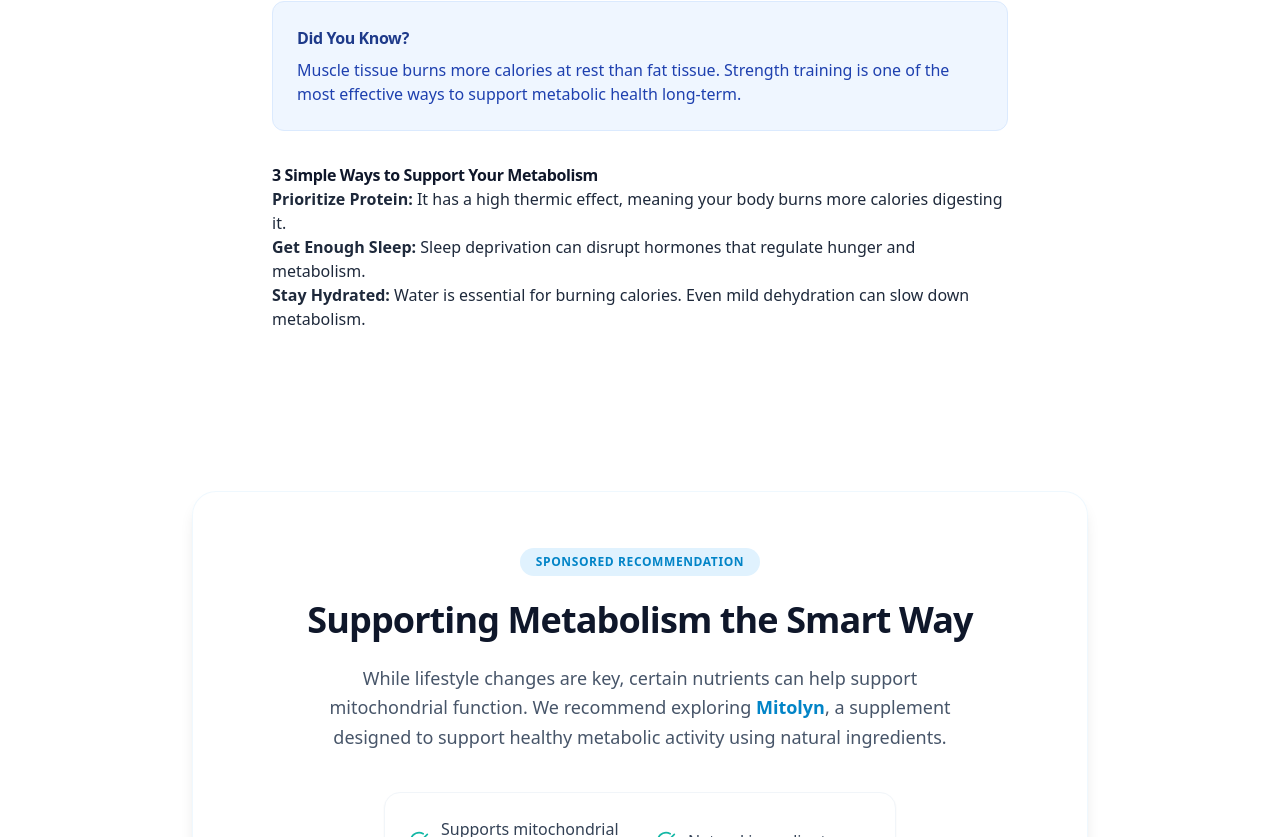
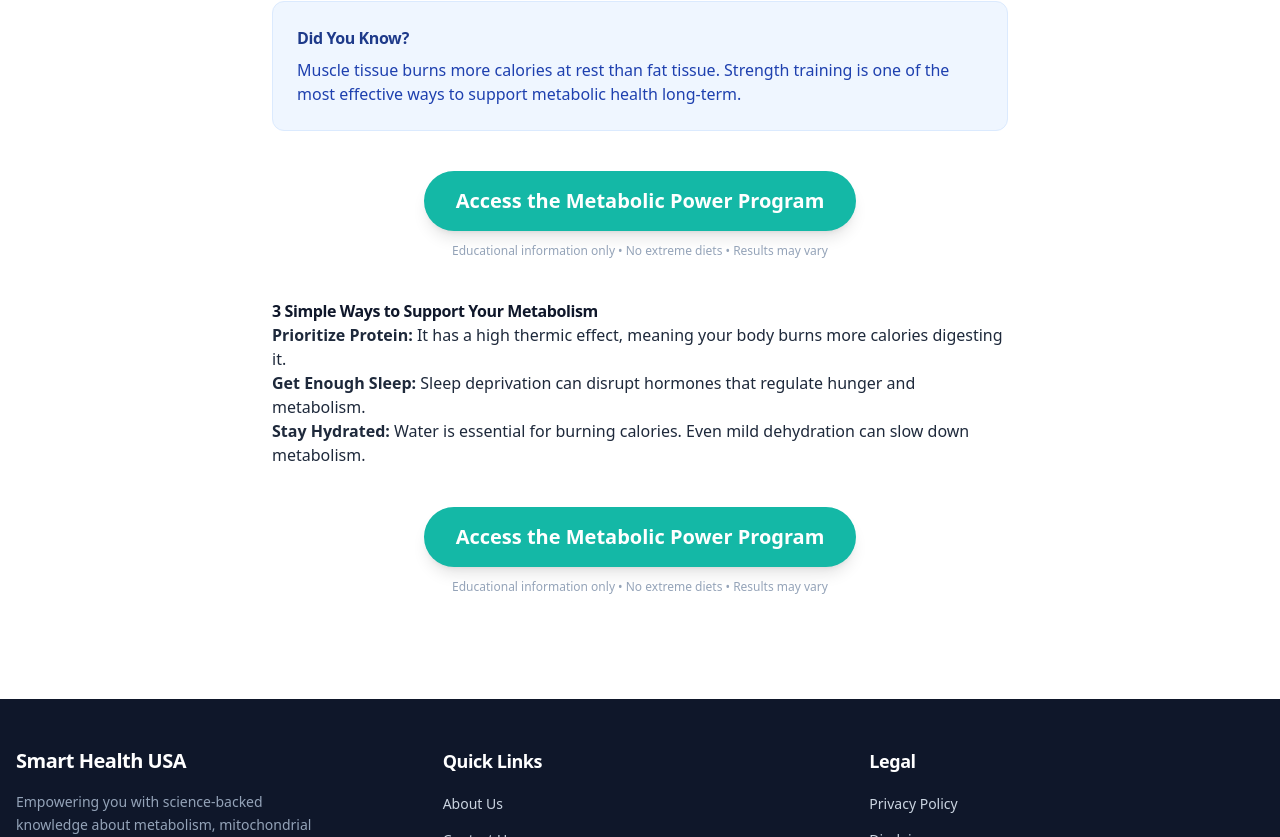
Before and after one commit to henk0x0-Tech/SmartHeathUSA, a React (Vite) app: page /guide in a window 1280 px wide. Shown: the part 643-1480 px from the top of the page. Built offline with nearby package versions, Linux system fonts and the light colour scheme.

Commit message:
Optimize Metabolism Guide CTA for conversions

```diff
--- a/src/pages/MetabolismGuide.jsx
+++ b/src/pages/MetabolismGuide.jsx
@@ -1,5 +1,15 @@
 import { Helmet } from 'react-helmet-async';
-import SoftProductSection from '../components/SoftProductSection';
+
+const CTA = () => (
+    <div className="my-10 text-center not-prose">
+        <button className="bg-brand-teal text-white text-xl font-bold py-4 px-8 rounded-full shadow-lg hover:bg-brand-tealDark transition-colors w-full sm:w-auto">
+            Access the Metabolic Power Program
+        </button>
+        <p className="text-xs text-slate-400 mt-3 font-medium">
+            Educational information only • No extreme diets • Results may vary
+        </p>
+    </div>
+);
 
 export default function MetabolismGuide() {
     return (
@@ -46,16 +56,18 @@ export default function MetabolismGuide() {
                         </p>
                     </div>
 
+                    <CTA />
+
                     <h3>3 Simple Ways to Support Your Metabolism</h3>
                     <ul>
                         <li><strong>Prioritize Protein:</strong> It has a high thermic effect, meaning your body burns more calories digesting it.</li>
                         <li><strong>Get Enough Sleep:</strong> Sleep deprivation can disrupt hormones that regulate hunger and metabolism.</li>
                         <li><strong>Stay Hydrated:</strong> Water is essential for burning calories. Even mild dehydration can slow down metabolism.</li>
                     </ul>
+
+                    <CTA />
                 </article>
             </div>
-
-            <SoftProductSection />
         </div>
     );
 }
```
